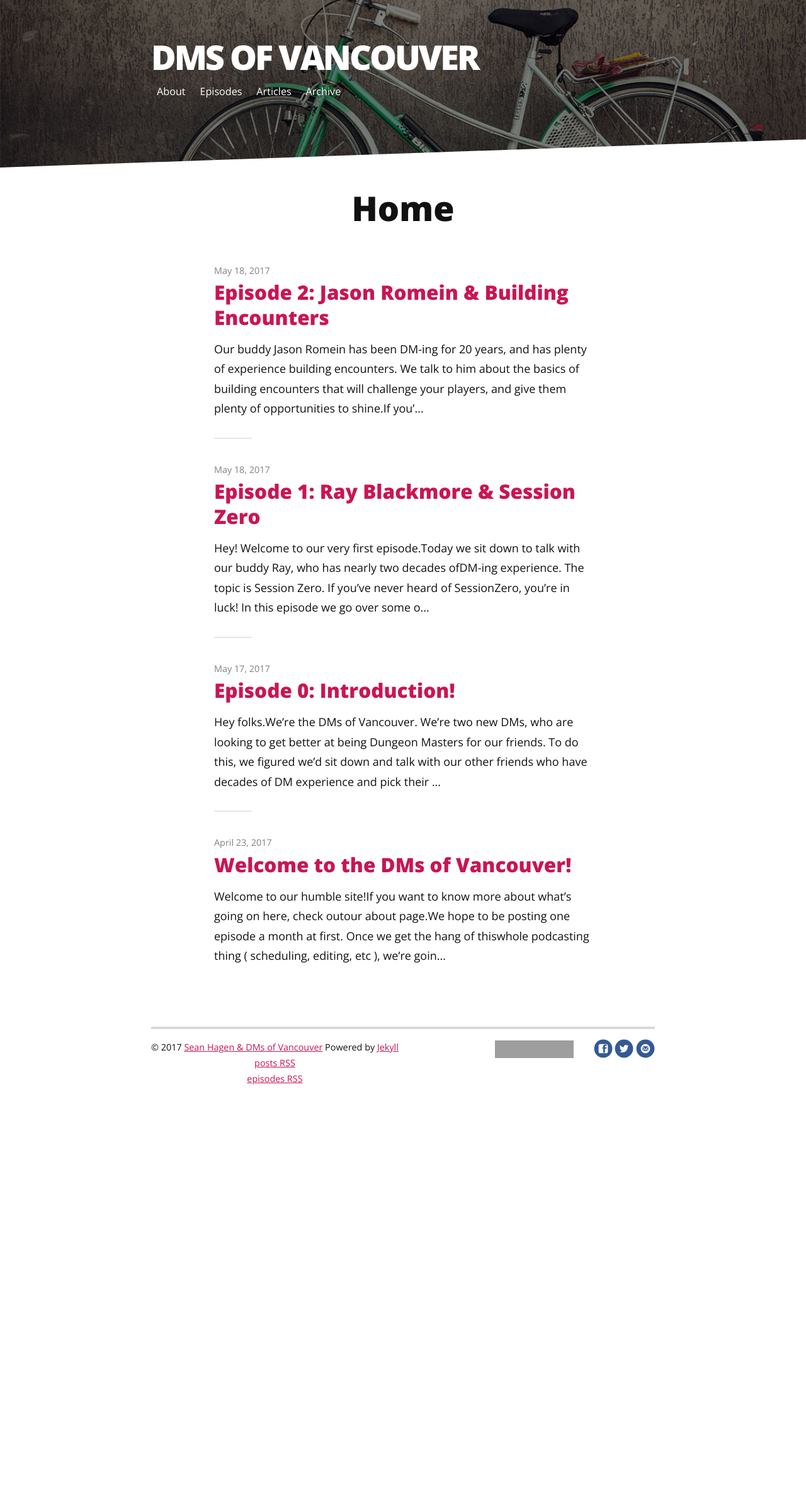
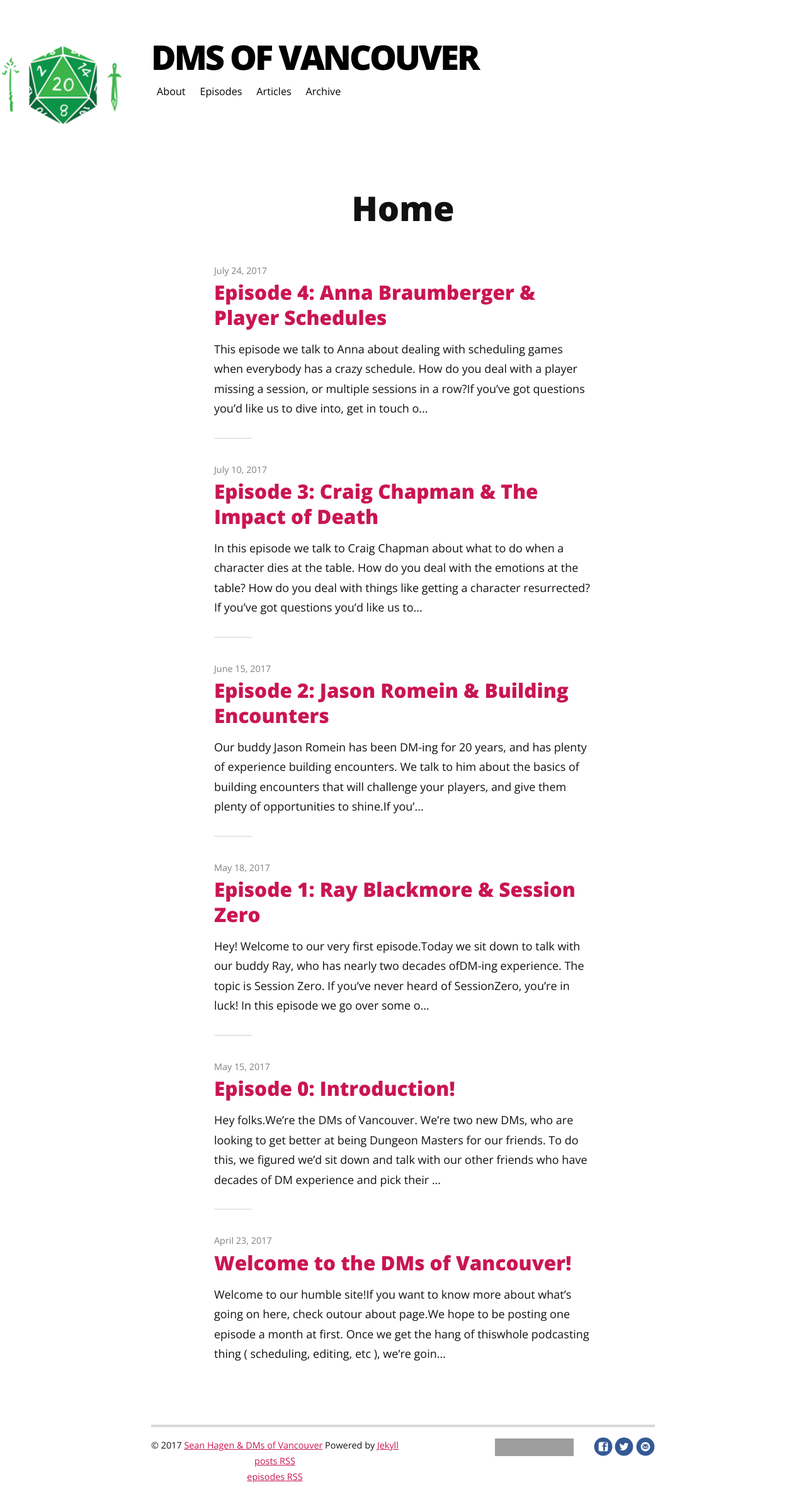
Before and after one commit to seanhagen/dms-of-vancouver, a Jekyll site: the page built from index.md, in a window 1280 px wide. Shown: the whole page at 63% size. Built offline with Jekyll 4.4.1, drawn with Linux system fonts in a browser that asks for light colours; nearby versions of some CDN libraries; the list of posts is cut into pages by our own code; before the commit the page ends 1764 px from its top, so only the background shows below that; grey boxes are pictures that could not be loaded.

Commit message:
Episode 4 post & style updates

```diff
--- a/_episodes/2017-05-15-episode-0-introduction.markdown
+++ b/_episodes/2017-05-15-episode-0-introduction.markdown
@@ -1,7 +1,7 @@
 ---
 layout: episodes
 title: "Episode 0: Introduction!"
-date: 2017-05-17 12:34:30 -0700
+date: 2017-05-15 12:34:30 -0700
 categories: episodes
 audio_url: "https://tracking.feedpress.it/link/17010/5855805/podcast-0-introduction.mp3"
 ---
--- a/_episodes/2017-06-15-episode-2-building-encounters.markdown
+++ b/_episodes/2017-06-15-episode-2-building-encounters.markdown
@@ -1,7 +1,7 @@
 ---
 layout: episodes
 title: "Episode 2: Jason Romein & Building Encounters"
-date: 2017-05-18 12:34:30 -0700
+date: 2017-06-15 12:34:30 -0700
 categories: episodes
 audio_url: "https://tracking.feedpress.it/link/17010/6030358/podcast-2-jay-building-encounters.mp3"
 ---
--- /dev/null
+++ b/_episodes/2017-07-10-episode-3-the-impact-of-death.markdown
@@ -0,0 +1,13 @@
+---
+layout: episodes
+title: "Episode 3: Craig Chapman & The Impact of Death"
+date: 2017-07-10 12:34:30 -0700
+categories: episodes
+audio_url: "https://tracking.feedpress.it/link/17010/6196627/podcast-3-craig-chapman-impact-of-death.mp3"
+---
+
+In this episode we talk to Craig Chapman about what to do when a character dies at the table. How do you deal with the emotions at the table? How do you deal with things like getting a character resurrected?
+
+If you've got questions you'd like us to dive into, get in touch on [Facebook](https://www.facebook.com/dmsofvancouver) or [Twitter](https://www.twitter.com/dmsofvancouver).
+
+Our theme music is [Overworld by Kevin MacLeod](https://incompetech.com/music/royalty-free/music.html), and our artwork is done by [Haley Boros](http://www.haleyboros.com/).
--- /dev/null
+++ b/_episodes/2017-07-24-episode-4-player-schedules.markdown
@@ -0,0 +1,13 @@
+---
+layout: episodes
+title: "Episode 4: Anna Braumberger & Player Schedules"
+date: 2017-07-24 12:34:30 -0700
+categories: episodes
+audio_url: "https://tracking.feedpress.it/link/17010/6315946/podcast-4-anna-braumberger-player-schedules.mp3"
+---
+This episode we talk to Anna about dealing with scheduling games when everybody has a crazy schedule. How do you deal with a player missing a session, or multiple sessions in a row?
+
+If you've got questions you'd like us to dive into, get in touch on [Facebook](https://www.facebook.com/dmsofvancouver) or [Twitter](https://www.twitter.com/dmsofvancouver).
+
+Our theme music is [Overworld by Kevin MacLeod](https://incompetech.com/music/royalty-free/music.html),
+and our artwork is done by [Haley Boros](http://www.haleyboros.com/).
--- a/assets/scss/breakpoints/_800up.scss
+++ b/assets/scss/breakpoints/_800up.scss
@@ -97,7 +97,7 @@ HEADER STYLING
 				border: none;
 
 				a {
-					color: white;
+					color: black;
 					font-size: .9em;
 					text-decoration: none;
 					padding: 0 .25em;
--- a/assets/scss/breakpoints/_mobileup.scss
+++ b/assets/scss/breakpoints/_mobileup.scss
@@ -178,10 +178,10 @@ HEADER STYLING
 
 .header {
 	background-color: $background-color;
-	background-image: url('../img/touring.jpg');
+	background-image: url('../img/header.png');
 	background-size: cover;
 	background-position: center center;
-	color: white;
+	color: black;
 	padding: 0;
 	height: 3em;
 
@@ -201,7 +201,7 @@ HEADER STYLING
 		text-transform: uppercase;
 
 		a {
-			color: white;
+			color: black;
 			text-decoration: none;
 		}
 	}
```
Also changed, not shown: assets/css/style.css, assets/img/header.png (added).
